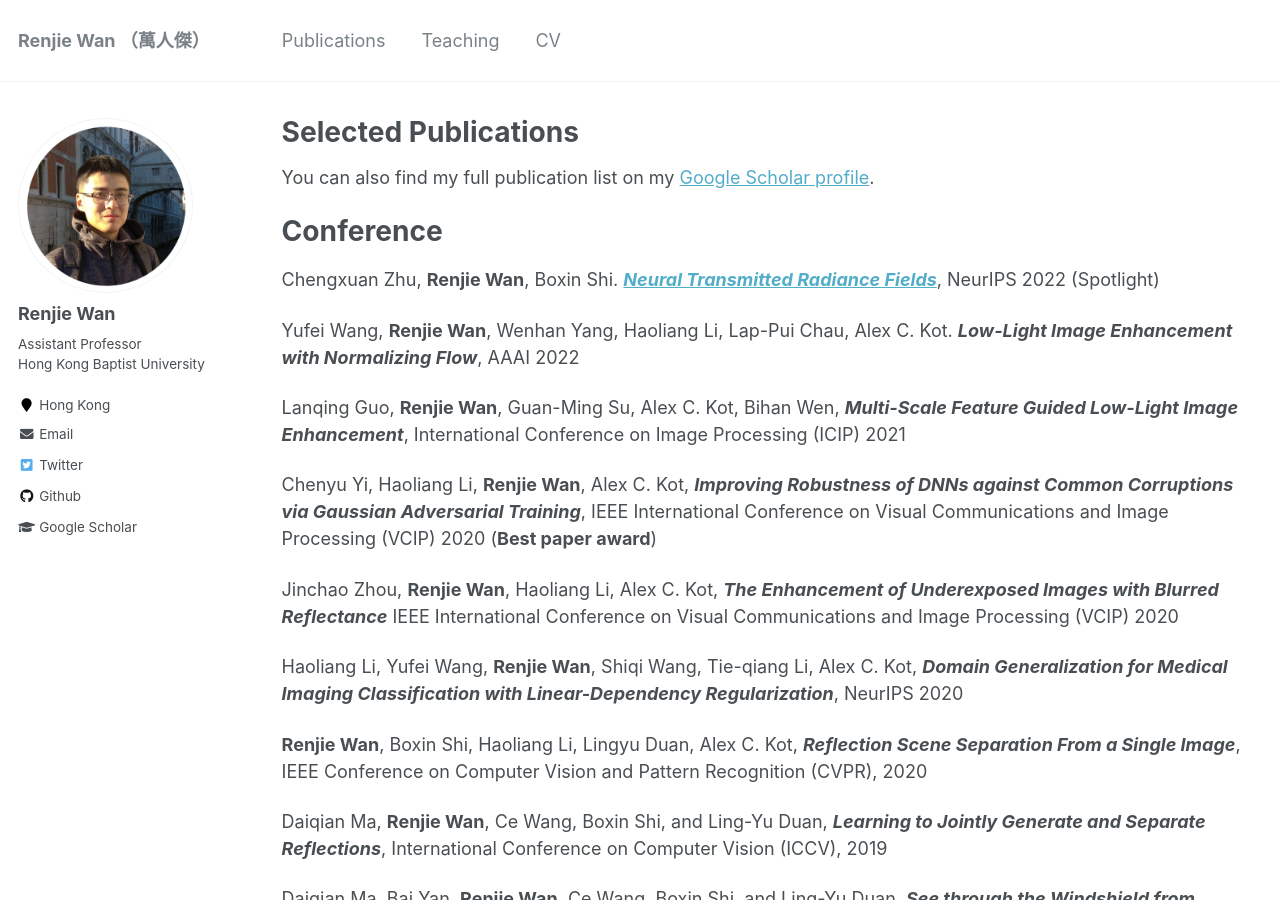
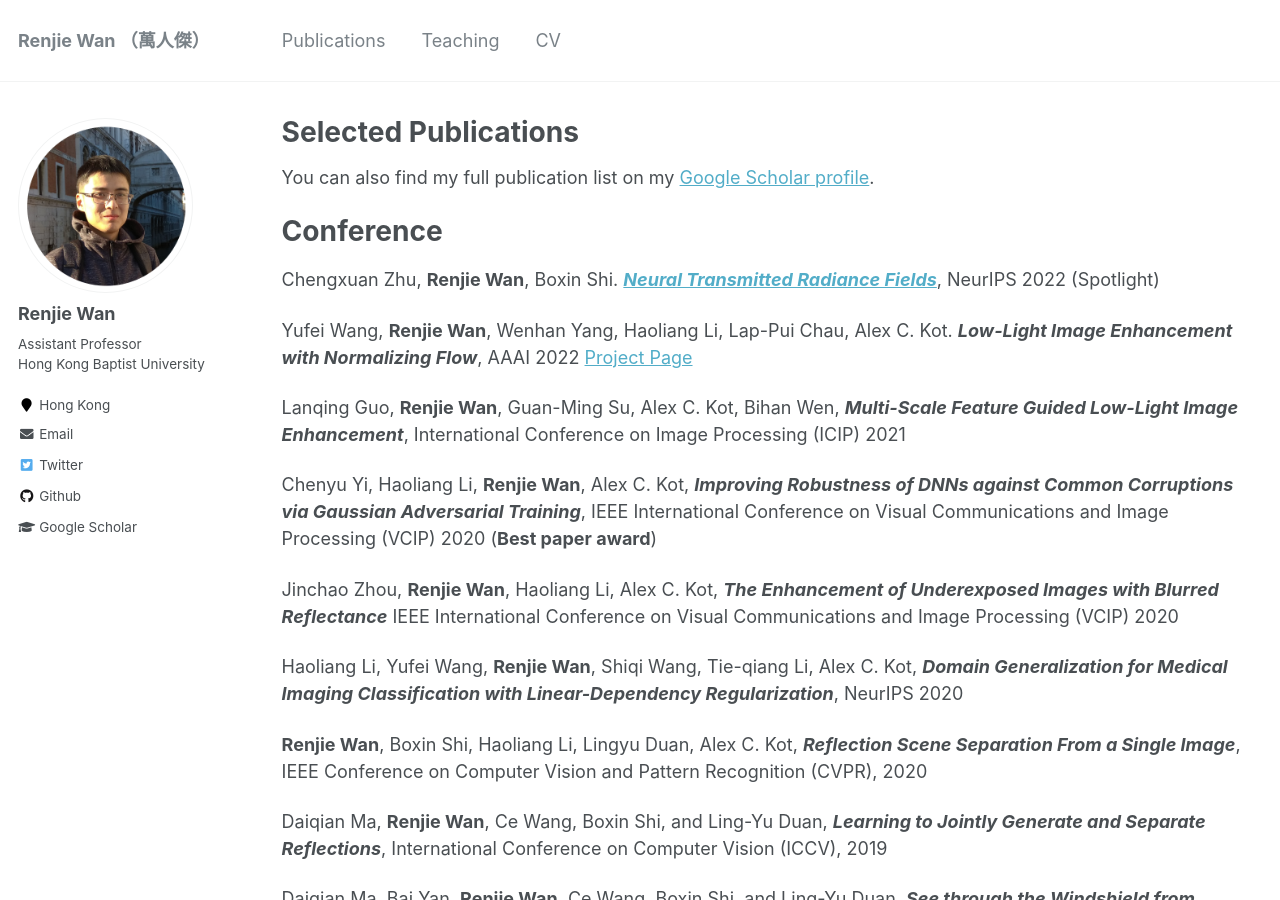
Before and after one commit to wanrenjie/wanrenjie.github.io, a Jekyll site: the page built from _pages/publications.md, in a window 1280 px wide and 900 px high. Built offline with Jekyll 4.4.1, drawn with Linux system fonts in a browser that asks for light colours.

Commit message:
Update publications.md

```diff
--- a/_pages/publications.md
+++ b/_pages/publications.md
@@ -17,7 +17,7 @@
 ======
 Chengxuan Zhu, **Renjie Wan**, Boxin Shi.	***[Neural Transmitted Radiance Fields](https://openreview.net/pdf?id=KglFYlTiASW)***, NeurIPS 2022 (Spotlight)
 
-Yufei Wang, **Renjie Wan**, Wenhan Yang, Haoliang Li, Lap-Pui Chau, Alex C. Kot. ***Low-Light Image Enhancement with Normalizing Flow***, AAAI 2022
+Yufei Wang, **Renjie Wan**, Wenhan Yang, Haoliang Li, Lap-Pui Chau, Alex C. Kot. ***Low-Light Image Enhancement with Normalizing Flow***, AAAI 2022 [Project Page](https://wyf0912.github.io/LLFlow/)
 
 Lanqing Guo, **Renjie Wan**, Guan-Ming Su, Alex C. Kot, Bihan Wen, ***Multi-Scale Feature Guided Low-Light Image Enhancement***, International Conference on Image Processing (ICIP) 2021
 
@@ -56,7 +56,7 @@
 
 Ce Wang, Dejia Xu, **Renjie Wan**, Bin He, Boxin Shi, Alex C. Kot, Ling-yu Duan, ***Background Scene Recovery from an Image Looking through Colored Glass***, IEEE Transactions on Multimedia (TMM), 2022
 
-**Renjie Wan**, Boxin Shi, Haoliang Li, Lingyu Duan, Alex C. Kot, ***Benchmarking Singe-Image Reflection Removal Algorithms***, IEEE Transactions on Pattern Analysis and Machine Intelligence (TPAMI), 2022
+**Renjie Wan**, Boxin Shi, Haoliang Li, Lingyu Duan, Alex C. Kot, ***Benchmarking Singe-Image Reflection Removal Algorithms***, IEEE Transactions on Pattern Analysis and Machine Intelligence (TPAMI), 2022 [Project Page](https://sir2data.github.io/)
 
 Haoliang Li, Shiqi Wang, **Renjie Wan**, Alex C. Kot, ***GMFAD: Towards Generalized Visual Recognition via Multi-Layer Feature Alignment and Disentanglement***, IEEE Transactions on Pattern Analysis and Machine Intelligence (TPAMI), 2020
 
```
